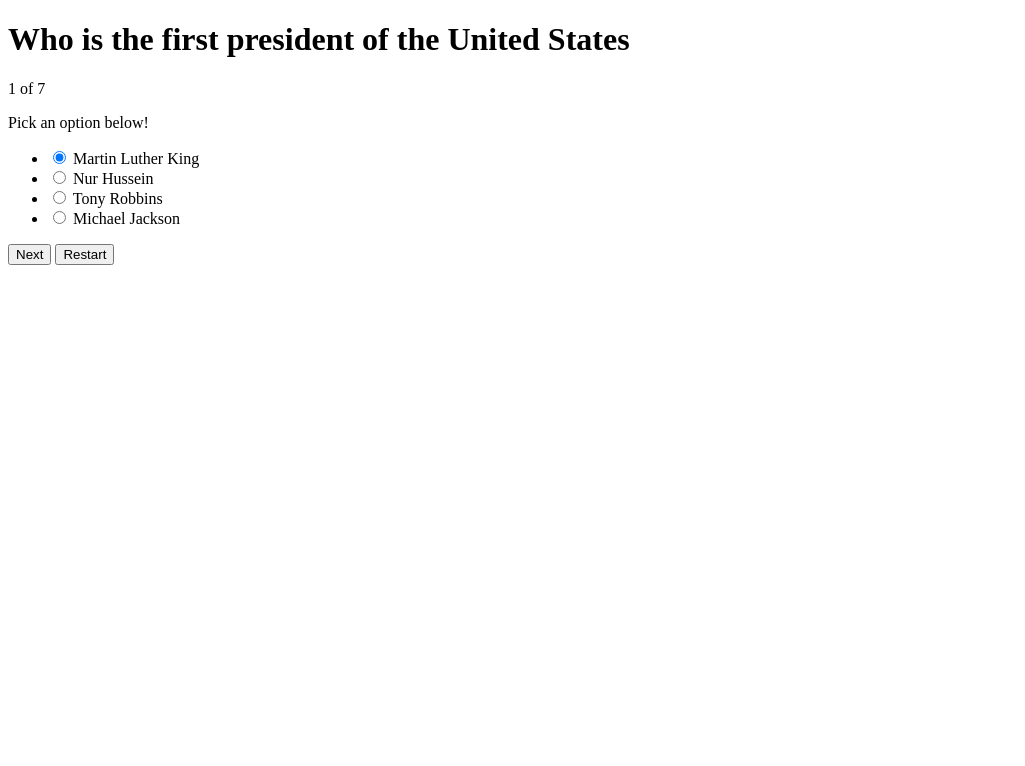
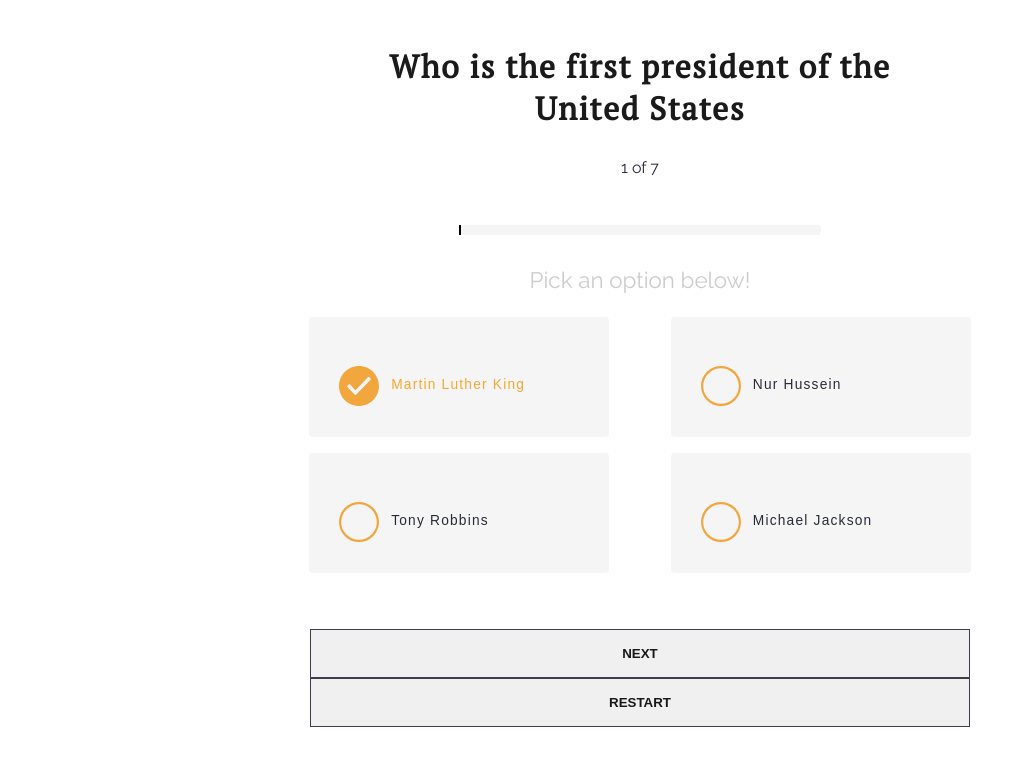
Before and after one commit to Nurhussein23/Quiz-App, a plain HTML site: page index.html in a window 1280 px wide. Shown: the whole page, without its empty margins (0-1025 px from the left). Drawn offline with Linux system fonts and the light colour scheme.

Commit message:
css done

```diff
--- a/index.html
+++ b/index.html
@@ -5,6 +5,7 @@
   <meta http-equiv="X-UA-Compatible" content="IE=edge">
   <meta name="viewport" content="width=device-width, initial-scale=1.0">
   <title>Quiz App</title>
+  <link rel="stylesheet" href="/styles.css">
 </head>
 <body>
   <div class="app">
@@ -29,22 +30,22 @@
                </label>
             </li>
             <li class="jabquiz__choice">
-              <input type="radio" name="choice" class="jabquiz__input" id="choice0">
-               <label for="choice0" class="jabquiz__label">
+              <input type="radio" name="choice" class="jabquiz__input" id="choice1">
+               <label for="choice1" class="jabquiz__label">
                  <i></i>
                  Nur Hussein
                </label>
             </li>
             <li class="jabquiz__choice">
-              <input type="radio" name="choice" class="jabquiz__input" id="choice0">
-               <label for="choice0" class="jabquiz__label">
+              <input type="radio" name="choice" class="jabquiz__input" id="choice2">
+               <label for="choice2" class="jabquiz__label">
                  <i></i>
                  Tony Robbins
                </label>
             </li>
             <li class="jabquiz__choice">
-              <input type="radio" name="choice" class="jabquiz__input" id="choice0">
-               <label for="choice0" class="jabquiz__label">
+              <input type="radio" name="choice" class="jabquiz__input" id="choice3">
+               <label for="choice3" class="jabquiz__label">
                  <i></i>
                  Michael Jackson
                </label>
--- a/styles.css
+++ b/styles.css
@@ -0,0 +1,132 @@
+ @import url('https://fonts.googleapis.com/css2?family=PT+Serif&family=Raleway&display=swap');
+
+:root{
+  --main-font-color:#1a1a1a;
+  --main-bg-color:white;
+  --main-theme-color:rgb(243,168,47);
+  --light-white:#f5f5f5;
+  --light-gray:#CCC;
+  --light-black:#282a39;
+  --container-width:768px;
+  --font-body-stack:Raleway,Charcoal,sans-serif;
+  --font-heading-stack:"PT Serif",sans-serif;
+}
+
+*{
+  padding: 0;
+  margin: 0;
+  box-sizing: border-box;
+}
+
+.container{
+  max-width: var(--container-width);
+  margin-right: auto;
+  margin-left: auto;
+}
+.button{
+  padding: 1rem 3.8rem;
+  text-transform: uppercase;
+  border: 0;
+  border: 1px solid #EEE;
+  outline: none;
+  opacity: 0.9;
+  font-weight: bold;
+  transition: 0.3s all ease;
+}
+
+.button:hover{
+ opacity: 1;
+ background: var(--light-black);
+ color: white;
+}
+.button.button--bordered{
+  border: 1px solid var(--light-black);
+}
+
+.jabquiz{
+  padding: 2rem 1.4rem;
+}
+.jabquiz__question-box{
+  text-align: center;
+}
+.jabquiz__question{
+  font-family: var(--font-heading-stack);
+  font-weight: bold;
+  letter-spacing: 1.5px;
+  padding: 0.8rem 4rem;
+  color: var(--main-font-color);
+}
+.jabquiz__tracker{
+  font-family: var(--font-body-stack);
+  color: var(--light-black);
+  padding: 1rem;
+}
+.jabquiz__tagline{
+  font-family: var(--font-body-stack);
+  color: var(--light-gray);
+  font-size: 1.4rem;
+}
+.progress{
+  border-radius: 4px;
+  margin: 2rem auto;
+  width: 50%;
+  background-color: var(--light-white);
+}
+.progress__inner{
+  height: 10px;
+  width: 0%;
+  background-color: var(--main-theme-color);
+  border-right: 2px solid black;
+}
+
+.jabqui__choices-box{
+ }
+ .jabquiz__choices{
+   list-style: none;
+   margin: 1rem auto;
+   display: flex;
+   flex-wrap: wrap;
+ }
+ .jabquiz__choice{
+   min-width: 300px;
+   border-radius:4px;
+   display: block;
+   background: var(--light-white);
+   margin: 0.5rem auto;
+   font-family: sans-serif;
+   color: var(--light-black);
+   letter-spacing: 1.2px;
+   font-size: 0.86rem;
+ }
+ .jabquiz__label{
+   padding: 2rem 2rem;
+   display: flex;
+   align-items: center;
+ }
+
+ .jabquiz__choices input{
+   opacity: 0;
+ }
+ .jabquiz__choices input:checked + label {
+   color: var(--main-theme-color);
+ }
+ .jabquiz__choices input:checked + label i {
+   background-image: url('/images/circle-filled.svg');
+ }
+ .jabquiz__choices label i {
+   background: url("/images/circle-outline.svg");
+   background-size: 40px;
+   height: 40px;
+   width: 40px;
+   display: inline-block;
+   position: relative;
+   top: 1px;
+   left: -2px;
+   margin-right:10px ;
+ }
+ .jabquiz__footer{
+   padding: 2rem;
+   display: flex;
+   flex-direction: column;
+   margin-bottom: 0.5rem;
+ }
```
Also changed, not shown: images/circle-filled.svg (added), images/circle-outline.svg (added).
